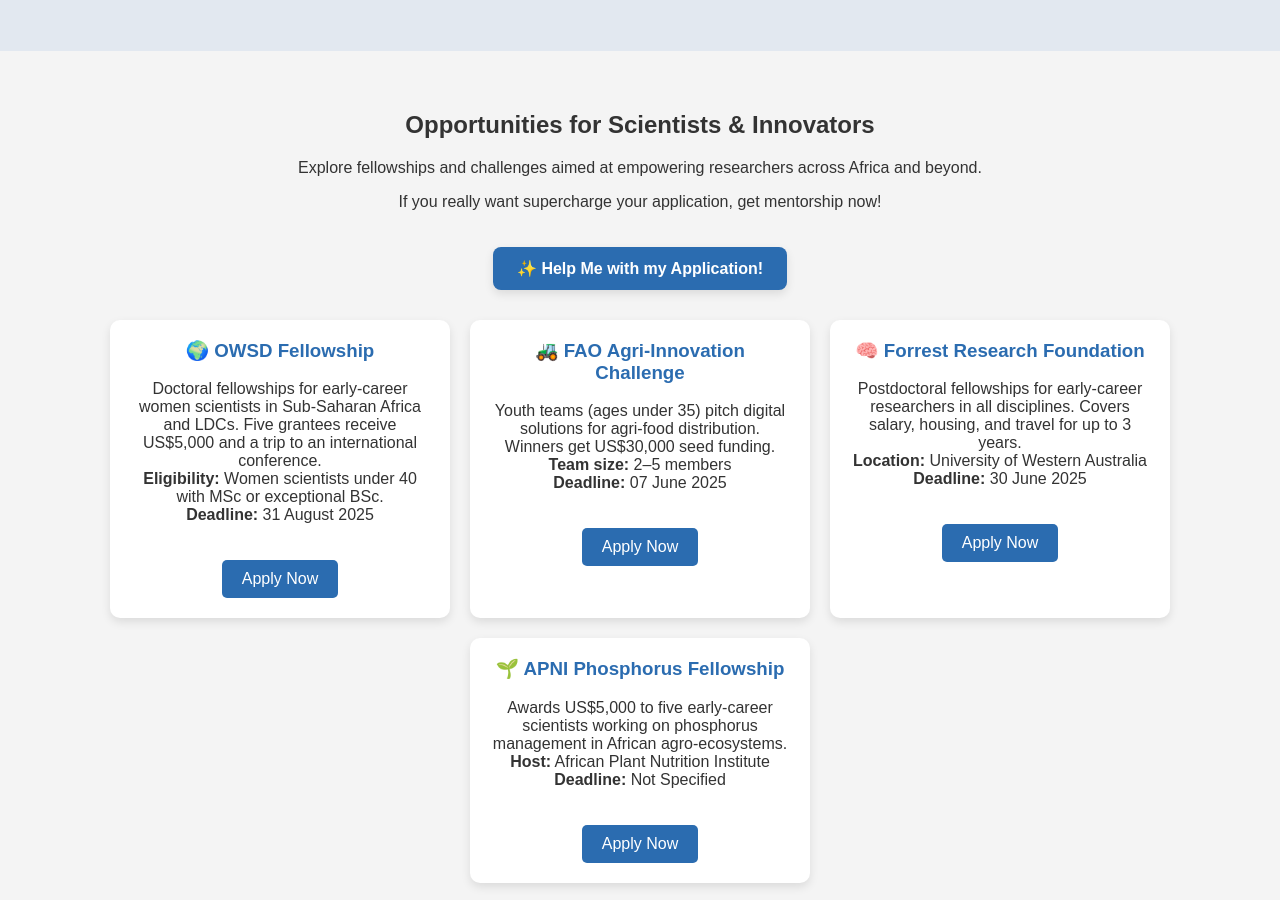
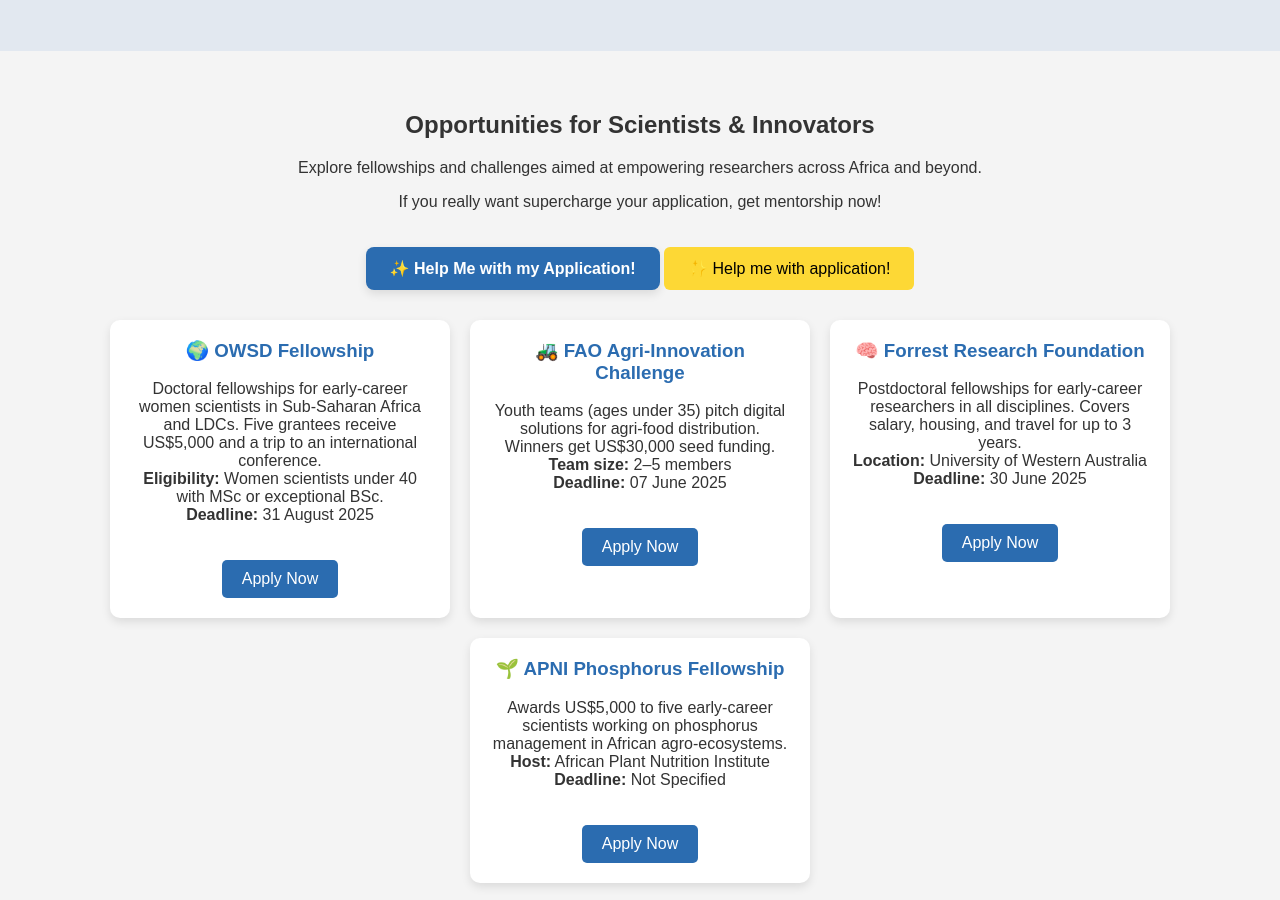
Before and after one commit to mmutondo/mmutondo.github.io, a Jekyll site: the page astrobiolab.html, which Jekyll copies as it is, in a window 1280 px wide and 900 px high, scrolled down 454 px. Built offline with Jekyll 4.4.1, drawn with Linux system fonts in a browser that asks for light colours.

Commit message:
Update astrobiolab.html

```diff
--- a/astrobiolab.html
+++ b/astrobiolab.html
@@ -162,6 +162,10 @@
     <p>Explore fellowships and challenges aimed at empowering researchers across Africa and beyond. </p>
     <p>If you really want supercharge your application, get mentorship now!</p>
     <button class="help-button" onclick="openForm()">✨ Help Me with my Application!</button>
+  <button style="background-color: #fdd835; color: black; padding: 12px 24px; border: none; border-radius: 6px; font-size: 16px; cursor: pointer;"
+  onclick="window.location.href='https://dr.moolamutondo.me/UnicornBraineryHome.html'">
+  ✨ Help me with application!
+  </button>
 
 
     <div class="card-container">
```
